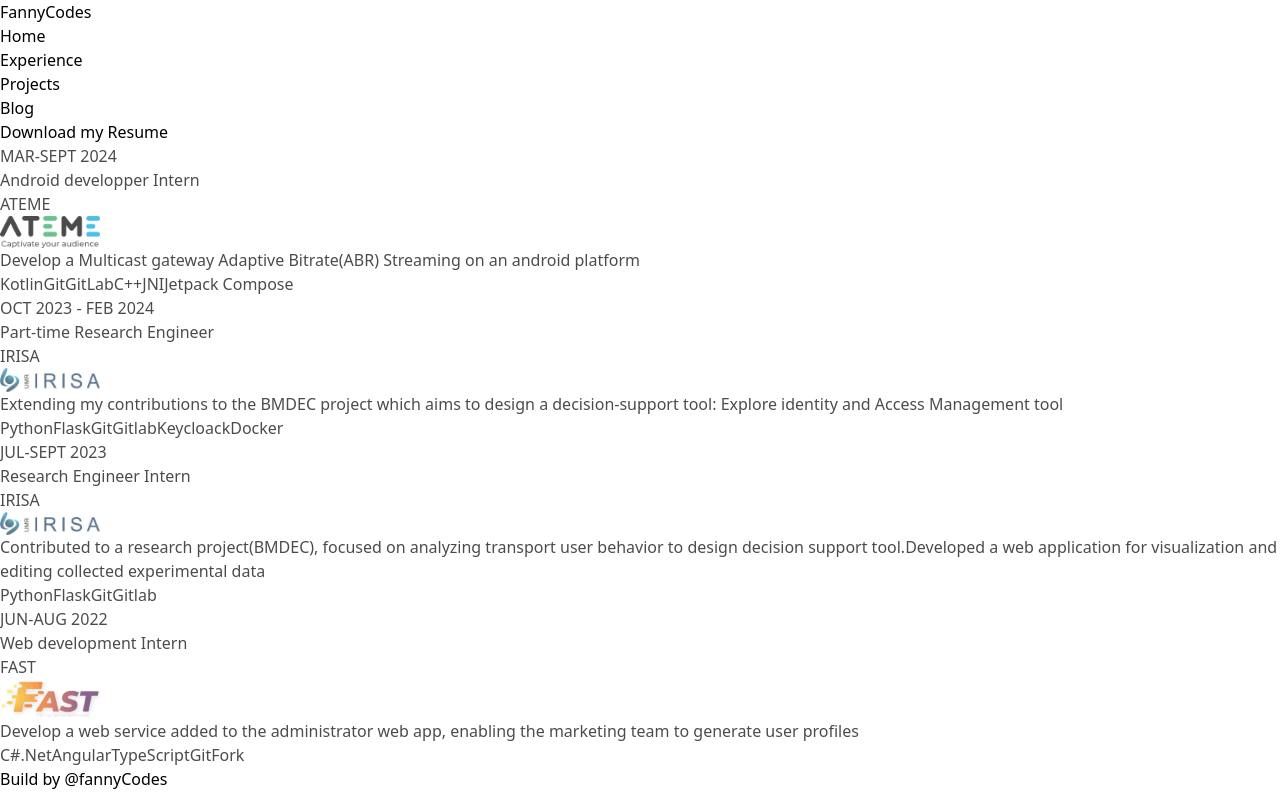
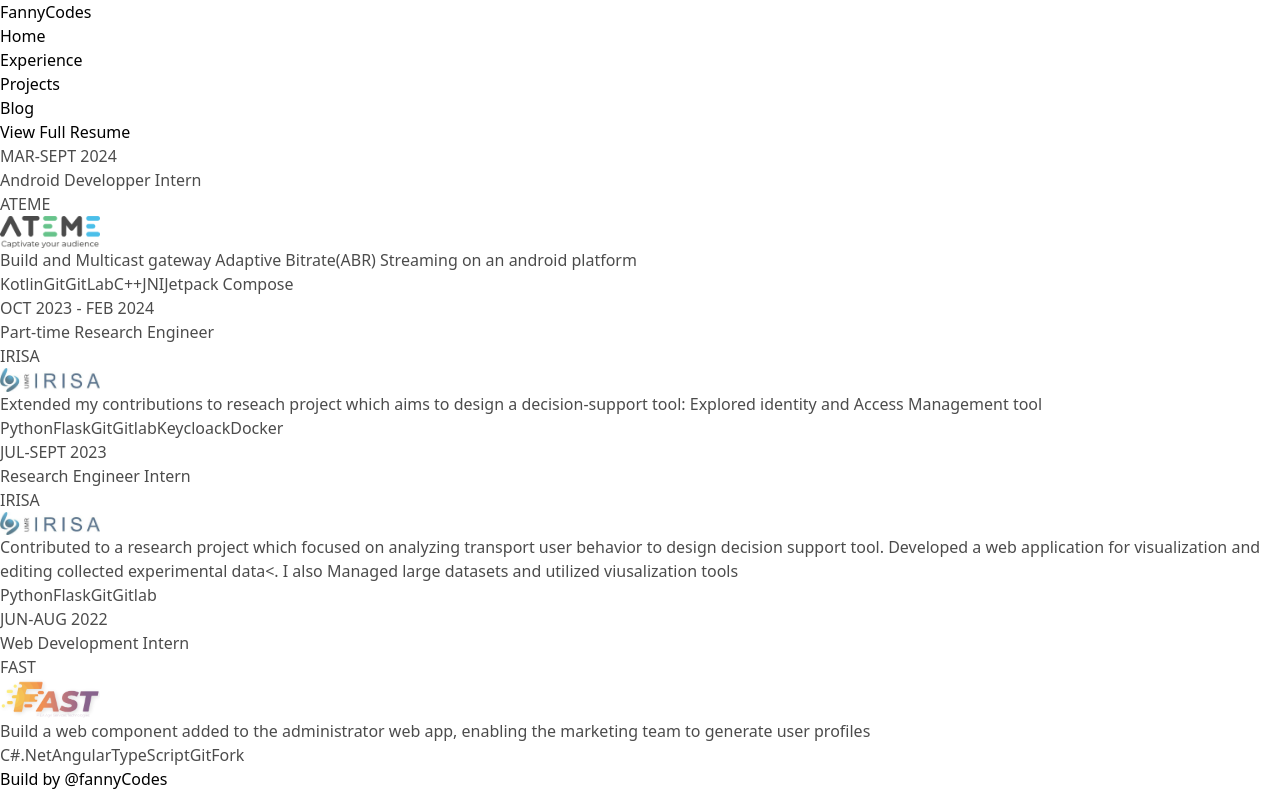
Before and after one commit to itsFanix/FannyCodes, a React (Vite) app: page /Experiences in a window 1280 px wide. Built offline with nearby package versions, Linux system fonts and the light colour scheme.

Commit message:
update experience

```diff
--- a/src/components/Experiences.tsx
+++ b/src/components/Experiences.tsx
@@ -5,7 +5,9 @@
 function Experiences() {
   return (
     <div className=' cursor-pointer '>
-      <h1 className='mb-10 text-center'>Download my Resume</h1>
+      <div className='flex justify-center mb-16'>
+      <h1 className=' bg-gradient-to-r from-green-300 via-blue-400 to-purple-500 bg-clip-text text-2xl tracking-tight font-thin text-transparent '> View Full Resume</h1>
+      </div>
       <div >
       {EXPERIENCES.map((experience, index) =>(
         <div
@@ -16,7 +18,7 @@
            transition={{duration: 1}}
            className='w-full lg:w-1/4'
           >
-            <p className='text-green-300 text-lg'>{experience.year}</p>
+            <p className='text-green-300 text-lg '>{experience.year}</p>
           </motion.div>
 
           <motion.div
--- a/src/components/Footer.tsx
+++ b/src/components/Footer.tsx
@@ -2,7 +2,7 @@
 
 function Footer() {
   return (
-    <footer className='w-full p-12 text-sm sm-pb-0 text-center  2xl:mt-12'>
+    <footer className='w-full p-10 text-sm sm-pb-0 text-center  2xl:mt-0'>
         <p>Build by @fannyCodes</p>
     </footer>
   )
--- a/src/components/Home.tsx
+++ b/src/components/Home.tsx
@@ -8,7 +8,7 @@
 
 function Home() {
   return (
-    <section className='pb-20 lg:mb-35 lg:mt-5 2xl:mt-36 '>
+    <section className=' lg:mt-3 2xl:mt-36 2xl:mb-28'>
       <div className='flex flex-wrap'>
         <div className='w-full lg:w-1/2'>
           <div className='flex p-2 flex-col items-center lg:items-start'>
@@ -19,7 +19,7 @@
             <span className='bg-gradient-to-r from-green-300 via-blue-400 to-purple-500 bg-clip-text text-2xl tracking-tight font-thin text-transparent'>
               Sotfware Engineer - Language Enthusiast
             </span>
-            <p className='my-2 max-w-xl py-4 font-light tracking-tighter'>
+            <p className='my-2 max-w-xl py-4 font-light tracking-tighter text-justify'>
              {ABOUT_ME}
             </p>
 
--- a/src/data/info.ts
+++ b/src/data/info.ts
@@ -9,10 +9,10 @@
 export const EXPERIENCES = [
     {
         year : "MAR-SEPT 2024",
-        role : "Android developper Intern",
+        role : "Android Developper Intern",
         company : "ATEME",
         c_Logo : ateme,
-        description:  "Develop a Multicast gateway Adaptive Bitrate(ABR) Streaming on an android platform",
+        description:  "Build and Multicast gateway Adaptive Bitrate(ABR) Streaming on an android platform",
         technologies : ["Kotlin", "Git", "GitLab", "C++", "JNI", "Jetpack Compose"]
     },
     {
@@ -20,7 +20,7 @@
         role : "Part-time Research Engineer",
         company : "IRISA",
         c_Logo : irisa,
-        description:  "Extending my contributions to the BMDEC project  which aims to design a decision-support tool: Explore identity and Access Management tool",
+        description:  "Extended my contributions to reseach project  which aims to design a decision-support tool: Explored identity and Access Management tool",
         technologies : ["Python", "Flask", "Git", "Gitlab", "Keycloack", "Docker"]
     },
     {
@@ -28,15 +28,15 @@
         role : "Research Engineer Intern",
         company : "IRISA",
         c_Logo : irisa,
-        description:  "Contributed to a research project(BMDEC), focused on analyzing transport user behavior to design decision support tool.Developed a web application for visualization and editing collected experimental  data ",
+        description:  "Contributed to a research project which focused on analyzing transport user behavior to design decision support tool. Developed a web application for visualization and editing collected experimental data<. I also Managed large datasets and utilized viusalization tools ",
         technologies : ["Python", "Flask", "Git", "Gitlab"]
     },
     {
         year : "JUN-AUG 2022",
-        role : " Web development Intern",
+        role : " Web Development Intern",
         company : "FAST",
         c_Logo :fast,
-        description:  "Develop a web service  added to the administrator web app, enabling the marketing team to generate user profiles",
+        description:  "Build a web component added to the administrator web app, enabling the marketing team to generate user profiles",
         technologies : ["C#", ".Net", "Angular","TypeScript", "Git","Fork" ]
     },
 ]
```
